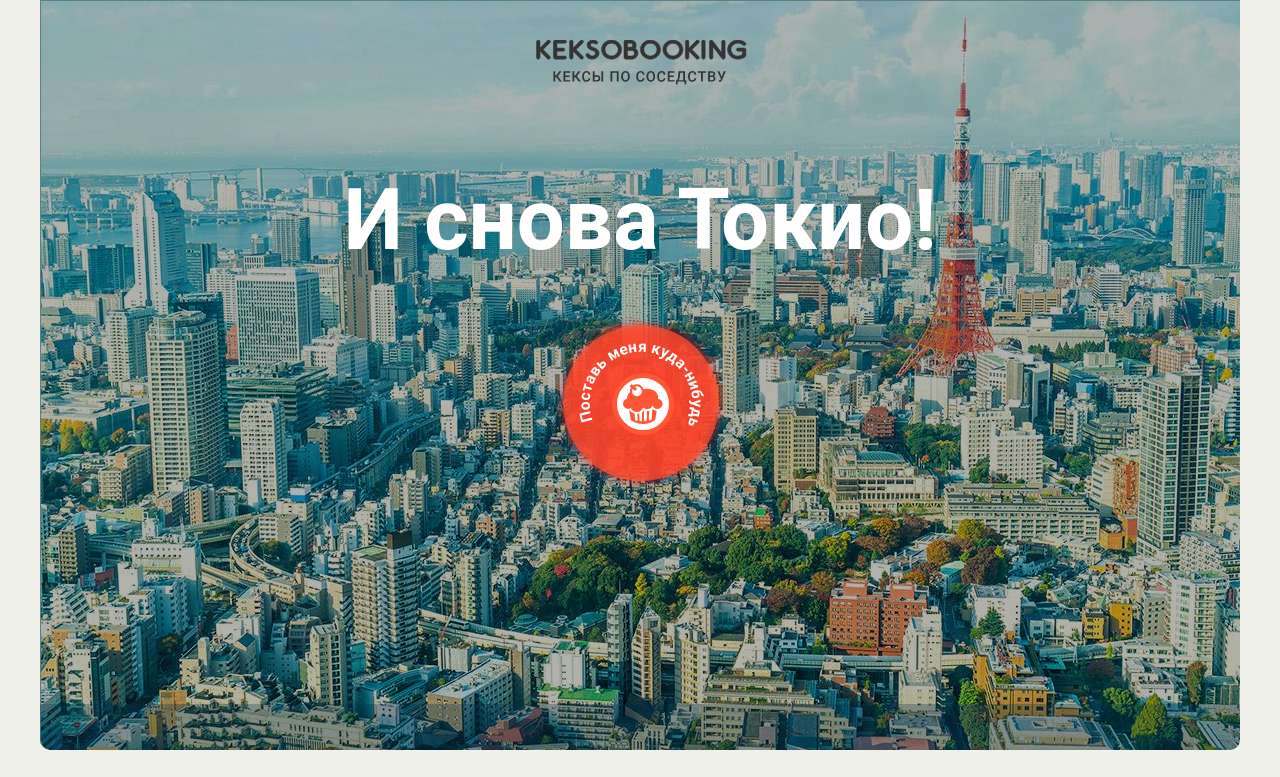
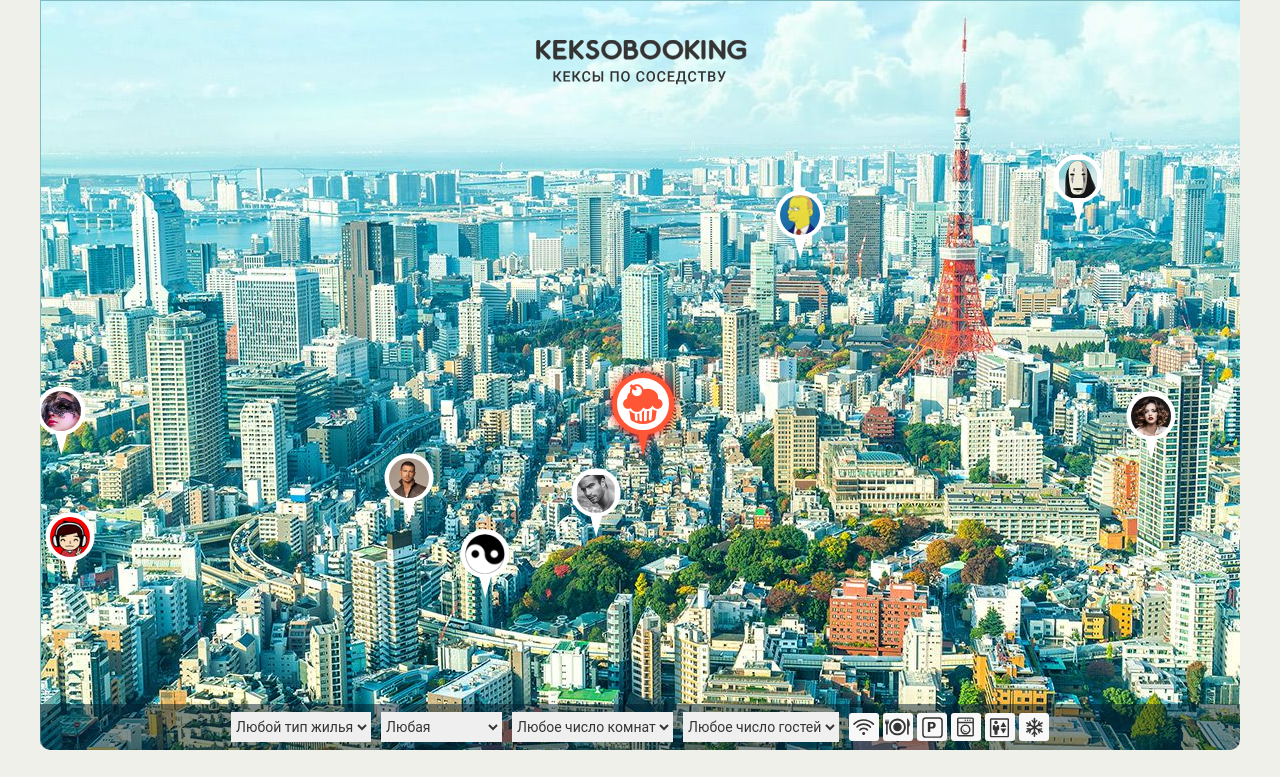
Before and after one commit to GalenMad/405801-keksobooking-19, a website: page index.html in a window 1280 px wide. Both pictures are taken after a click on the button "Поставь меня куда-нибудь". Shown: the top 777 px of the page. Drawn offline with Linux system fonts and the light colour scheme; files whose address does not match are found by name.

Commit message:
Личный проект: доверяй, но проверяй (часть 1)

```diff
--- a/index.html
+++ b/index.html
@@ -84,7 +84,7 @@
     <!-- Форма объявления -->
     <section class="notice">
       <h2 class="notice__title">Ваше объявление</h2>
-      <form class="ad-form ad-form--disabled" method="post" enctype="multipart/form-data" autocomplete="off">
+      <form class="ad-form ad-form--disabled" method="post" enctype="multipart/form-data" autocomplete="off" action="https://js.dump.academy/keksobooking">
         <fieldset class="ad-form-header">
           <legend class="ad-form-header__title">Ваша фотография (для карты)</legend>
           <div class="ad-form-header__upload">
@@ -100,7 +100,7 @@
         </fieldset>
         <fieldset class="ad-form__element ad-form__element--wide">
           <label class="ad-form__label" for="title">Заголовок объявления</label>
-          <input id="title" name="title" type="text" placeholder="Милая, уютная квартирка в центре Токио">
+          <input id="title" name="title" type="text" placeholder="Милая, уютная квартирка в центре Токио" minlength="30" max="100">
         </fieldset>
         <fieldset class="ad-form__element ad-form__element--wide">
           <label class="ad-form__label" for="address">Адрес</label>
@@ -248,5 +248,6 @@
     </div>
   </template>
 
+  <script src="js/main.js"></script>
 </body>
 </html>
--- a/js/main.js
+++ b/js/main.js
@@ -0,0 +1,154 @@
+'use strict';
+
+var ENTER_KEY = 'Enter';
+var COORDINATE_CORRECTION_X = 32.5;
+var COORDINATE_CORRECTION_Y = 75;
+var PIN_WIDTH = 50;
+var PIN_HEIGHT = 70;
+var COORDINATES_RANGE_X = [0, 1200];
+var COORDINATES_RANGE_Y = [130, 630];
+
+var map = document.querySelector('.map');
+var mainPin = document.querySelector('.map__pin--main');
+var form = document.querySelector('.ad-form');
+var formFieldsets = form.querySelectorAll('fieldset');
+var addressInput = form.querySelector('#address');
+var roomNumberInput = form.querySelector('#room_number');
+var capacityInput = form.querySelector('#capacity');
+
+var timingOptions = ['12:00', '13:00', '14:00'];
+var hotelTypes = ['palace', 'flat', 'house', 'bungalo'];
+var featuresList = ['wifi', 'dishwasher', 'parking', 'washer', 'elevator', 'conditioner'];
+var photosList = ['http://o0.github.io/assets/images/tokyo/hotel1.jpg', 'http://o0.github.io/assets/images/tokyo/hotel2.jpg', 'http://o0.github.io/assets/images/tokyo/hotel3.jpg'];
+var adCount = 8;
+var adsArray = [];
+var adList = document.querySelector('.map__pins');
+var adTemplateList = document.createDocumentFragment();
+var adTemplate = document.querySelector('#pin').content.querySelector('.map__pin');
+
+function getRandomInteger(min, max) {
+  return Math.floor(Math.random() * (max - min + 1)) + min;
+}
+
+function getRandomSliceArray(targetArray) {
+  var sliceCount = getRandomInteger(0, targetArray.length);
+  var localFeaturesList = targetArray.slice(0);
+  var sliceIndexes = [];
+  for (var i = sliceCount; i > 0; --i) {
+    do {
+      var sliceIndex = getRandomInteger(0, targetArray.length - 1);
+    } while (sliceIndexes.includes(sliceIndex));
+    localFeaturesList.splice(sliceIndex, 1);
+    sliceIndexes.push(sliceIndex);
+  }
+  return localFeaturesList;
+}
+
+function createAds() {
+  for (var i = adCount; i > 0; i--) {
+    var ad = {
+      author: {
+        avatar: i > 9 ? 'img/avatars/user' + i + '.png' : 'img/avatars/user0' + i + '.png'
+      },
+      location: {
+        x: getRandomInteger(COORDINATES_RANGE_X[0], COORDINATES_RANGE_X[1]),
+        y: getRandomInteger(COORDINATES_RANGE_Y[0], COORDINATES_RANGE_Y[1])
+      },
+      offer: {
+        title: 'заголовок предложения',
+        price: getRandomInteger(100, 1000),
+        type: hotelTypes[getRandomInteger(0, 3)],
+        rooms: getRandomInteger(1, 8),
+        guests: getRandomInteger(1, 8),
+        checkin: timingOptions[getRandomInteger(0, 2)],
+        checkout: timingOptions[getRandomInteger(0, 2)],
+        features: getRandomSliceArray(featuresList),
+        description: 'строка с описанием',
+        photos: getRandomSliceArray(photosList),
+      }
+    };
+    ad.offer.address = ad.location.x + ', ' + ad.location.y;
+    adsArray.push(ad);
+  }
+}
+
+function renderAds() {
+  createAds();
+  for (var i = adCount - 1; i >= 0; --i) {
+    var adElement = adTemplate.cloneNode(true);
+    var adElementImage = adElement.querySelector('img');
+    var adCoordinateX = adsArray[i].location.x - PIN_WIDTH / 2;
+    var adCoordinateY = adsArray[i].location.y - PIN_HEIGHT;
+    adElement.setAttribute('style', 'left:' + adCoordinateX + 'px; top:' + adCoordinateY + 'px;');
+    adElementImage.setAttribute('src', adsArray[i].author.avatar);
+    adElementImage.setAttribute('alt', adsArray[i].offer.title);
+    adTemplateList.append(adElement);
+  }
+  adList.prepend(adTemplateList);
+}
+
+function deactivateForm() {
+  for (var i = formFieldsets.length - 1; i > 0; i--) {
+    formFieldsets[i].setAttribute('disabled', 'disabled');
+  }
+  form.classList.add('ad-form--disabled');
+}
+
+function activateForm() {
+  for (var i = formFieldsets.length - 1; i > 0; i--) {
+    formFieldsets[i].removeAttribute('disabled');
+  }
+  form.classList.remove('ad-form--disabled');
+}
+
+function activateMap() {
+  map.classList.remove('map--faded');
+}
+
+function setMainPinCoordinates() {
+  var coordinateX = Math.round(Number(mainPin.style.left.slice(0, -2)) + COORDINATE_CORRECTION_X);
+  var coordinateY = Math.round(Number(mainPin.style.top.slice(0, -2)) + COORDINATE_CORRECTION_Y);
+  addressInput.value = coordinateX + ', ' + coordinateY;
+}
+
+function activatePage(evt) {
+  if (evt.button === 0 || evt.key === ENTER_KEY) {
+    activateMap();
+    renderAds();
+    activateForm();
+    setMainPinCoordinates();
+    mainPin.removeEventListener('mousedown', activatePage);
+    mainPin.removeEventListener('keydown', activatePage);
+    mainPin.addEventListener('mousedown', function () {
+      if (evt.button === 0) {
+        setMainPinCoordinates();
+      }
+    });
+  }
+}
+
+function validationRoomNumberAndCapacity() {
+  var roomValue = Number(roomNumberInput.value);
+  var capacityValue = Number(capacityInput.value);
+  if (roomValue === 100 && capacityValue !== 0) {
+    capacityInput.setCustomValidity('100 комнат не для гостей');
+  } else if (roomValue !== 100 && capacityValue === 0) {
+    capacityInput.setCustomValidity('Укажите количество гостей');
+  } else if (capacityValue > roomValue) {
+    capacityInput.setCustomValidity('Для каждого гостя необходимо не менее одной комнаты');
+  } else {
+    capacityInput.setCustomValidity('');
+  }
+}
+
+mainPin.addEventListener('mousedown', activatePage);
+mainPin.addEventListener('keydown', activatePage);
+form.addEventListener('change', function (evt) {
+  if (evt.target === roomNumberInput || evt.target === capacityInput) {
+    validationRoomNumberAndCapacity();
+  }
+});
+
+validationRoomNumberAndCapacity();
+deactivateForm();
+setMainPinCoordinates();
```
